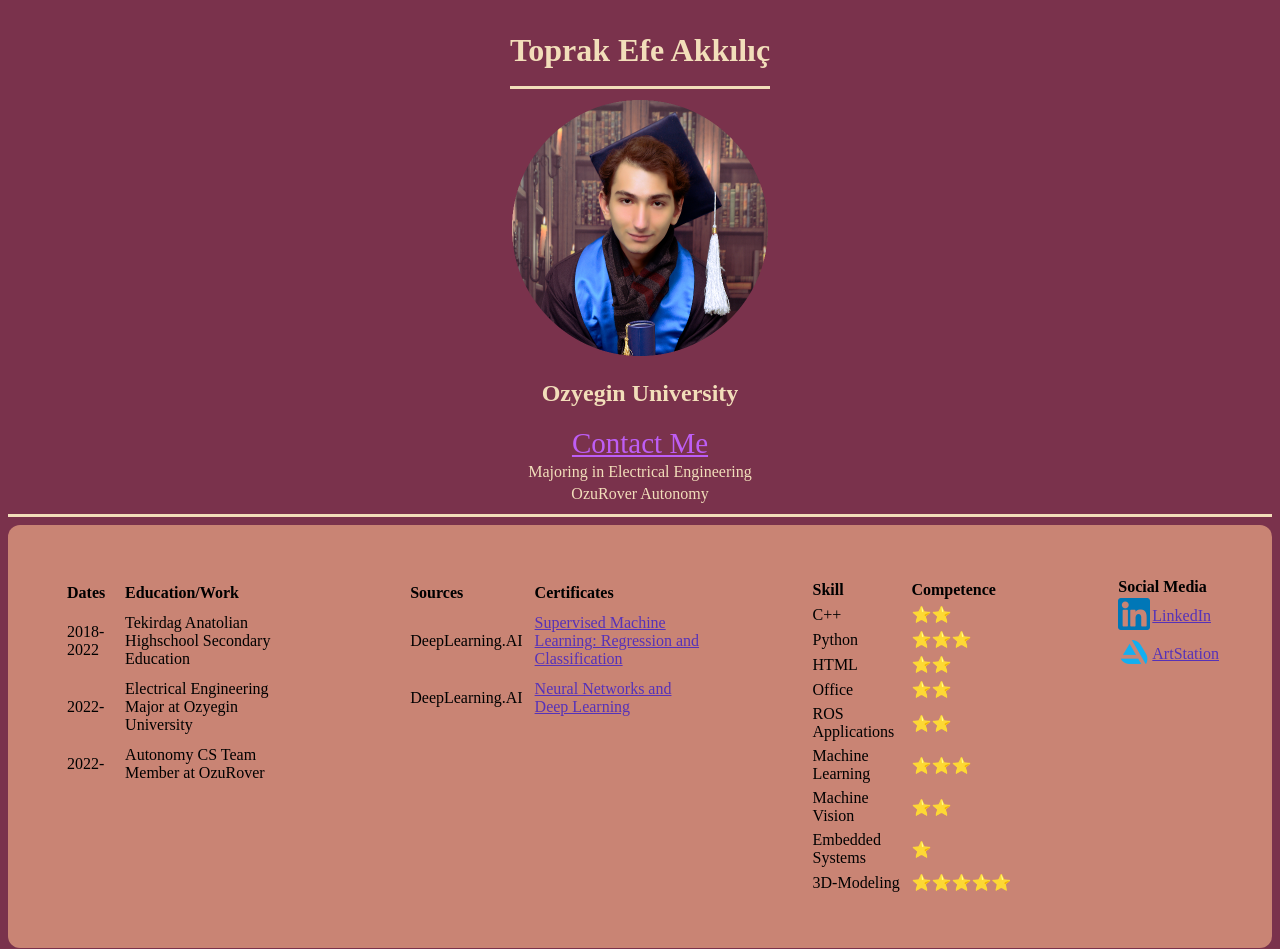
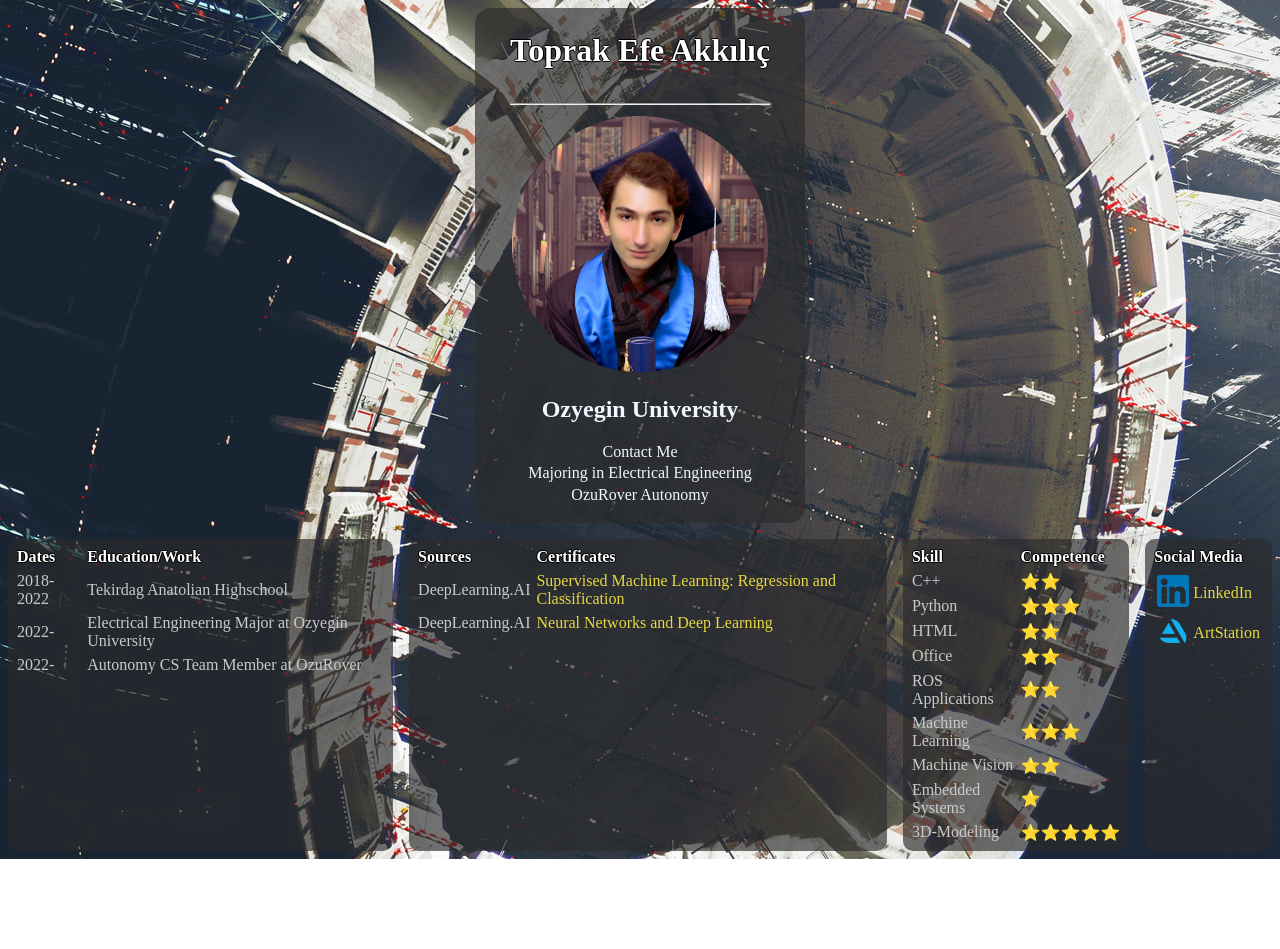
Before and after one commit to Toprak-Efe/cv-project-site, a plain HTML site: page index.html in a window 1280 px wide. After the commit the page ends 859 px from the top, so only its background shows below. Drawn offline with Linux system fonts and the light colour scheme.

Commit message:
Revamped the site and gave it a space theme.

```diff
--- a/index.html
+++ b/index.html
@@ -8,6 +8,9 @@
   </head>
 
   <body>
+    <div class="background-image">
+    </div>
+    <div class="overlay">
       <div class="upper_card">
         <table align="center">
           <tr>
@@ -23,7 +26,7 @@
         </table>
         <img src="images/avatar.png" height="256" width="256" alt="My photograph"/>
         <h2 class="university">Ozyegin University</h2>
-      <a class="contact" href="contact.html" style="font-size: 29px;">Contact Me</a>
+        <a class="contact" href="contact.html">Contact Me</a>
         <table align="center">
           <tr>
            <td>
@@ -38,14 +41,11 @@
         </table>
       </div>
 
-    <hr size="100%" noshade="true">
+      <div class="history">
 
-    <div class="history" style="text-align: left;">
-      <table cellpadding="50" valign="top" style="border-radius: 1.5vh; background-color: rgb(201, 132, 116)">
-        <tbody>
-          <tr>
-            <td valign="top">
-              <table cellpadding="5">
+        <div class="panel education">
+          <table cellpadding="2">
+            <thead>
               <thead>
                 <tr>
                   <th valign="top"> Dates </th>
@@ -55,7 +55,7 @@
               <tbody>
                 <tr>
                   <td> 2018-2022 </td>
-                    <td> Tekirdag Anatolian <br>Highschool Secondary Education </td>
+                  <td> Tekirdag Anatolian Highschool</td>
                 </tr>
                 <tr>
                   <td> 2022- </td>
@@ -66,10 +66,12 @@
                   <td> Autonomy CS Team Member at OzuRover </td>
                 </tr>
               </tbody>
+            </thead>
           </table>
-            </td>
-            <td valign="top">
-              <table cellpadding="5">
+        </div>
+
+        <div class="panel certificates">
+          <table cellpadding="2">
             <thead>
               <tr>
                 <th valign="top"> Sources </th>
@@ -78,26 +80,35 @@
             </thead>
             <tbody>
               <tr>
-                    <td> DeepLearning.AI </td>
                 <td>
-                      <a class="history" href="https://www.coursera.org/account/accomplishments/verify/UJZ6R2XPW7PS">Supervised Machine Learning: Regression and Classification</a>
+                  DeepLearning.AI
+                </td>
+                <td>
+                  <a href="https://www.coursera.org/account/accomplishments/verify/UJZ6R2XPW7PS">Supervised Machine Learning: Regression and Classification</a>
                 </td>
               </tr>
               <tr>
-                    <td> DeepLearning.AI </td>
                 <td>
-                      <a class="history" href="https://www.coursera.org/account/accomplishments/verify/ZEMHM9MQ6W6G">Neural Networks and Deep Learning</a>
+                  DeepLearning.AI
+                </td>
+                <td>
+                  <a href="https://www.coursera.org/account/accomplishments/verify/ZEMHM9MQ6W6G">Neural Networks and Deep Learning</a>
                 </td>
               </tr>
             </tbody>
           </table>
-            </td>
-            <td valign="top">
+        </div>
+
+        <div class="panel skills">
           <table cellpadding="2">
             <thead>
               <tr>
-                    <th valign="top"> Skill </th>
-                    <th valign="top"> Competence </th>
+                <th valign="top">
+                  Skill
+                </th>
+                <th valign="top">
+                  Competence
+                </th>
               </tr>
             </thead>
             <tbody>
@@ -105,72 +116,79 @@
                 <div class="c++ skill">
                   <tr>
                     <td> C++ </td>
-                        <td> ⭐⭐ </td>
+                    <td class="stars"> ⭐⭐ </td>
                   </tr>
                 </div>
                 <div class="python skill">
                   <tr>
                     <td> Python </td>
-                        <td> ⭐⭐⭐
+                    <td class="stars"> ⭐⭐⭐
                   </tr>
                 </div>
                 <div class="html skill">
                   <tr>
                     <td> HTML </td>
-                        <td> ⭐⭐ </td>
+                    <td class="stars"> ⭐⭐ </td>
                   </tr>
                 </div>
                 <div class="office skill">
                   <tr>
                     <td> Office </td>
-                        <td> ⭐⭐ </td>
+                    <td class="stars"> ⭐⭐ </td>
                   </tr>
                 </div>
                 <div class="ros skill">
                   <tr>
                     <td> ROS Applications </td>
-                        <td> ⭐⭐ </td>
+                    <td class="stars"> ⭐⭐ </td>
                   </tr>
                 </div>
                 <div class="machine_learning skill">
                   <tr>
                     <td> Machine Learning </td>
-                        <td> ⭐⭐⭐ </td>
+                    <td class="stars"> ⭐⭐⭐ </td>
                   </tr>
                 </div>
                 <div class="machine_vision skill">
                   <tr>
                     <td> Machine Vision </td>
-                        <td> ⭐⭐ </td>
+                    <td class="stars"> ⭐⭐ </td>
                   </tr>
                 </div>
                 <div class="electronics skill">
                   <tr>
                     <td> Embedded Systems </td>
-                        <td> ⭐ </td>
+                    <td class="stars"> ⭐ </td>
                   </tr>
                 </div>
                 <div class="3d_modeling skill">
                   <tr>
                     <td> 3D-Modeling </td>
-                        <td> ⭐⭐⭐⭐⭐ </td>
+                    <td class="stars"> ⭐⭐⭐⭐⭐ </td>
                   </tr>
                 </div>
               </div>
             </tbody>
           </table>
-            </td>
-            <td valign="top">
-              <table cellspacing="0" style="border-spacing: 0px;">
+        </div>
+
+        <div class="panel media">
+          <table cellpadding="2">
             <thead>
               <tr>
-                    <th colspan="2" valign="top"> Social Media </th>
+                <th valign="top">
+                  Social Media
+                </th>
               </tr>
             </thead>
             <tbody>
               <tr>
                 <td>
-                      <img src="images/linkedin.png" height="32" width="32" alt="LinkedIn Icon">
+                  <table>
+                    <tbody>
+                      <tr>
+                        <td>
+                          <img class="icon" src="images/linkedin.png" height="32" width="32" alt="LinkedIn Icon">
                         </td>
                         <td>
                           <a class="history" href="https://tr.linkedin.com/in/toprak-efe-akkilic-841132250?trk=people_directory">LinkedIn</a>
@@ -178,7 +196,7 @@
                       </tr>
                       <tr>
                         <td>
-                      <img src="images/arstation.png" height="32" width="32" alt="Artstation Icon">
+                          <img class="icon" src="images/arstation.png" height="32" width="32" alt="Artstation Icon">
                         </td>
                         <td>
                           <a class="history" href="https://www.artstation.com/user-7611838" style="align-items: center;">ArtStation</a>
@@ -191,5 +209,11 @@
             </tbody>
           </table>
         </div>
+
+      </div>
+
+    </div>
+
+
   </body>
 </html>
--- a/styles/styles.css
+++ b/styles/styles.css
@@ -1,35 +1,92 @@
-
+/****************************************************************************************************TAG STYLES****************************************************************************************************/
 body{
-    background-color: rgb(122, 50, 76);
+    background-image: url(../images/background.jpg);
 }
 
-hr{
-    background-color: #F2DEBA;
-    border-style: none;
-    height: 3px;
+a{
+    color: rgb(231, 215, 65);
+    text-decoration: none;
+}
+
+a:hover{
+    color:aliceblue
+}
+
+a:active{
+    color:rgb(80, 80, 80)
+}
+
+/****************************************************************************************************CLASS STYLES****************************************************************************************************/
+.overlay{
+    display: flex;
+    flex-direction: column;
+    align-items: center;
+    gap: 1em;
+}
+.history{
+    display:flex;
+    flex-direction: row;
+    justify-content: space-between;
+    gap: 1em;
+    align-items: top;
+    text-align: left;
 }
 
 .upper_card{
     text-align: center;
-    color: #F2DEBA;
-}
-
-h1.name{
-    margin-bottom: 5px;
+    padding-right: 2em;
+    padding-left: 2em;
+    padding-bottom: 1em;
+    background-color: #2b2b2ca8;
+    border-radius: 1em;
+    color: aliceblue;
 }
 
 
-
-a.contact{
-    color: rgb(190, 94, 245);
+.panel{
+    margin: 0px;
+    padding: 5px;
+    color: rgb(202, 202, 202);
+    background-color: #2b2b2ca8;
+    border-radius: 10px;
 }
-a.contact:hover{
-    color: rgb(125, 48, 170);
+.panel th{
+    color: rgb(255, 255, 255);
+    text-shadow: -1px 0 black, 0 1px black, 1px 0 black, 0 -1px black;
+}
+.panel a{
+    color: rgb(231, 215, 65);
+    text-decoration: none;
+    text-shadow: none;
+}
+.panel a:hover{
+    color:aliceblue
+}
+.panel a:active{
+    color:rgb(80, 80, 80)
 }
 
-a.history{
-    color: rgb(86, 50, 184);
+
+.upper_card .name{
+    color: rgb(255, 255, 255);
+    text-shadow: -1px 0 black, 0 1px black, 1px 0 black, 0 -1px black;
 }
-a.history:hover{
-    color: rgb(54, 30, 119);
+
+.contact{
+    margin: 0px;
+    padding: 5px;
+    color: rgba(202, 202, 202, 0.26);
+    background-color: #2b2b2c7e;
+    border-radius: 10px;
+    color: aliceblue;
+    flex: 1;
 }
+
+.site{
+    color: rgb(255, 255, 255);
+    display: flex;
+    flex-direction: column;
+}
+.Info{
+    background-color: #2b2b2c7e;
+}
```
Also changed, not shown: contact.html (+7 -4 lines), images/background.jpg (added), images/background2.jpg (added). Lines whose indentation alone changed are shown as unchanged.
